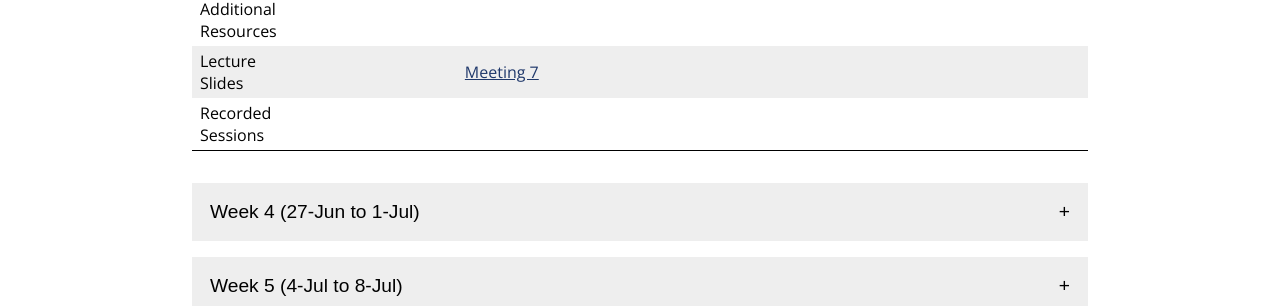
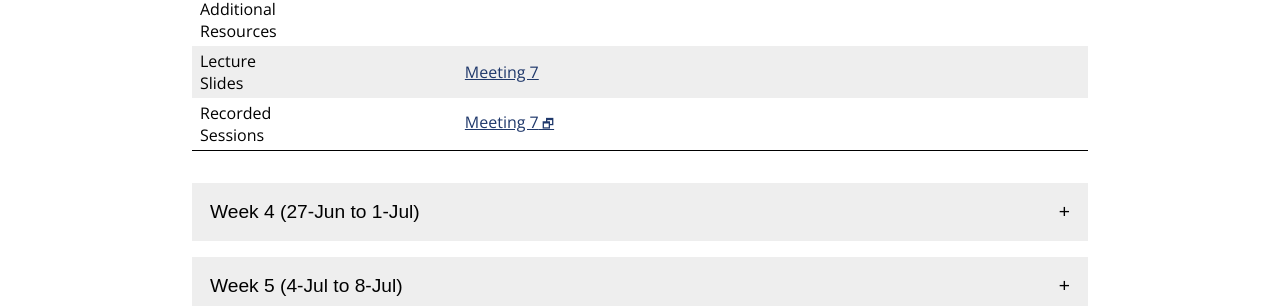
Before and after one commit to jhu-ip/cs220-summer22, a Jekyll site: the page built from material.md, in a window 1280 px wide. Shown: the part 924-1230 px from the top of the page. Built offline with Jekyll 4.4.1, drawn with Linux system fonts in a browser that asks for light colours; some web fonts are replaced.

Commit message:
link to meeting 7 lecture recording

```diff
--- a/material.csv
+++ b/material.csv
@@ -109,6 +109,7 @@ Week,Day,Date,Type,Link text,URL
 3,2,22-Jun,Recap,Day 14,questions/day14.html
 3,2,22-Jun,Exercise,Exercise 14,exercise/ex14.html
 3,2,22-Jun,LectureSlides,Meeting 7,slides/class07.pdf
+3,2,22-Jun,Recording,Meeting 7,https://jh.hosted.panopto.com/Panopto/Pages/Viewer.aspx?id=cb42e15a-0c53-4a47-bd9c-aebc012e912b
 3,3,24-Jun,Video,"Number representation, type conversion/casting",https://jh.hosted.panopto.com/Panopto/Pages/Viewer.aspx?id=9ce56b92-a382-468f-8c9e-ae230027a1af
 3,3,24-Jun,Slides,"Number representation, type conversion/casting",slides/day15_number_rep_type_conversions.pdf
 3,3,24-Jun,Recap,Day 15,questions/day15.html
--- a/material.md
+++ b/material.md
@@ -183,7 +183,7 @@ the materials for that week.
     <tr>
       <td>Recorded<br>Sessions</td>
       <td></td>
-      <td></td>
+      <td><a class='external' target='_blank' href='https://jh.hosted.panopto.com/Panopto/Pages/Viewer.aspx?id=cb42e15a-0c53-4a47-bd9c-aebc012e912b'>Meeting 7</a></td>
       <td></td>
     </tr>
   </tbody>
```
